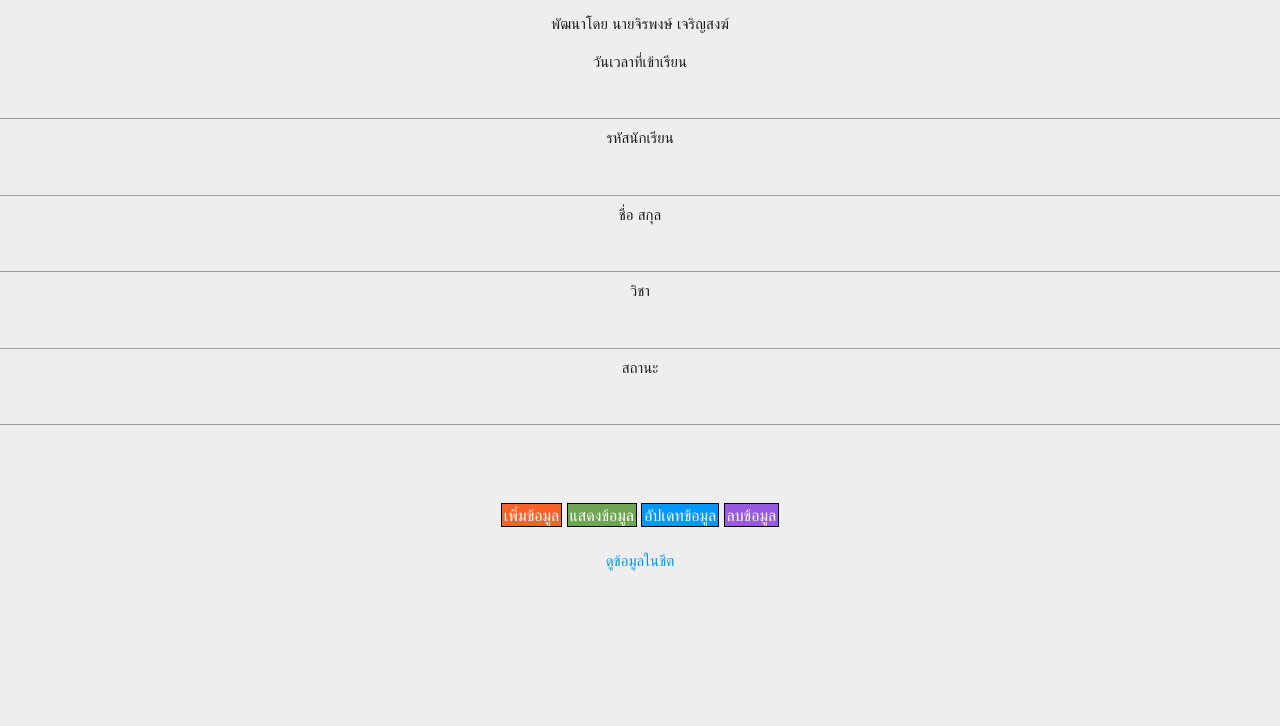
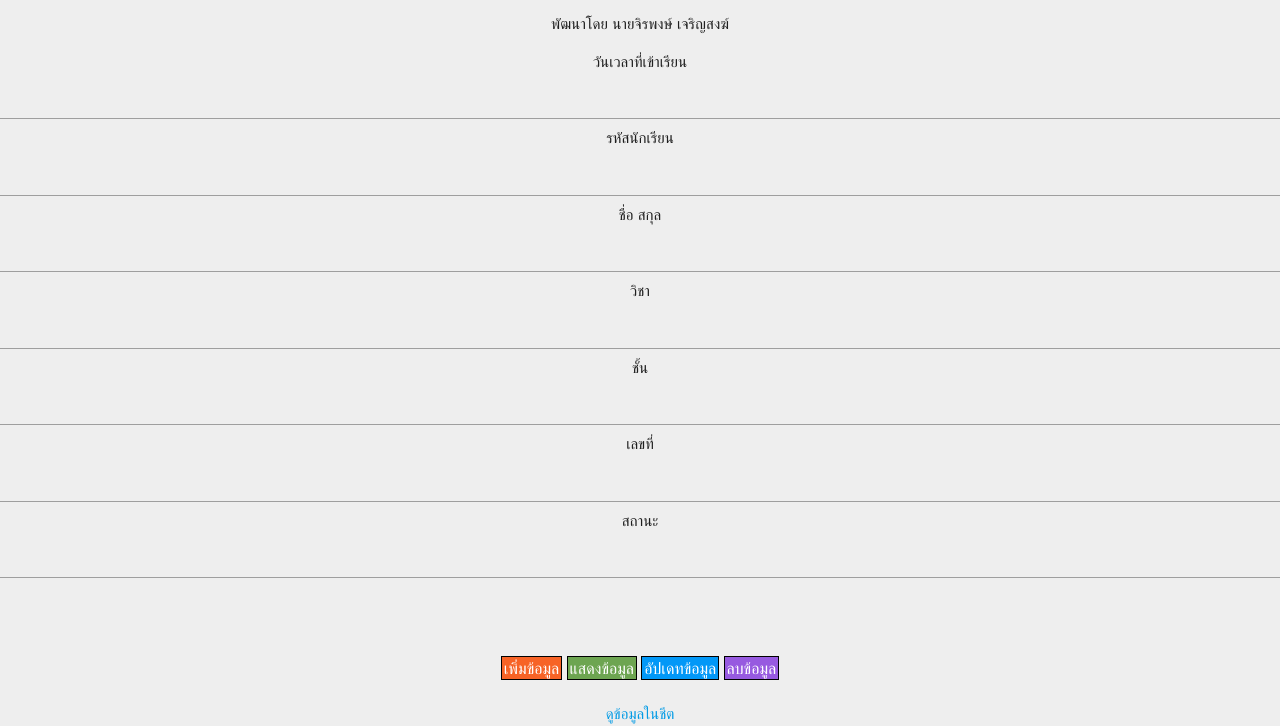
Before and after one commit to bitotassuya/kbstudentssystem.github.io, a plain HTML site: page homepage.html in a window 1280 px wide. Shown: the part 1197-1923 px from the top of the page. Before the commit the page ends 1770 px from the top, so only its background shows below. Drawn offline with nearby package versions, Linux system fonts and the light colour scheme; no server answers; a script that the page names is missing.

Commit message:
28commit

```diff
--- a/homepage.html
+++ b/homepage.html
@@ -260,6 +260,10 @@
       <input type="text" name="name" id="name">
       วิชา
       <input type="text" name="subject" id="subject">
+      ชั้น
+      <input type="text" name="level" id="level">
+      เลขที่
+      <input type="text" name="number" id="number">
       สถานะ
       <input type="text" name="status" id="status">
     </form>
```
